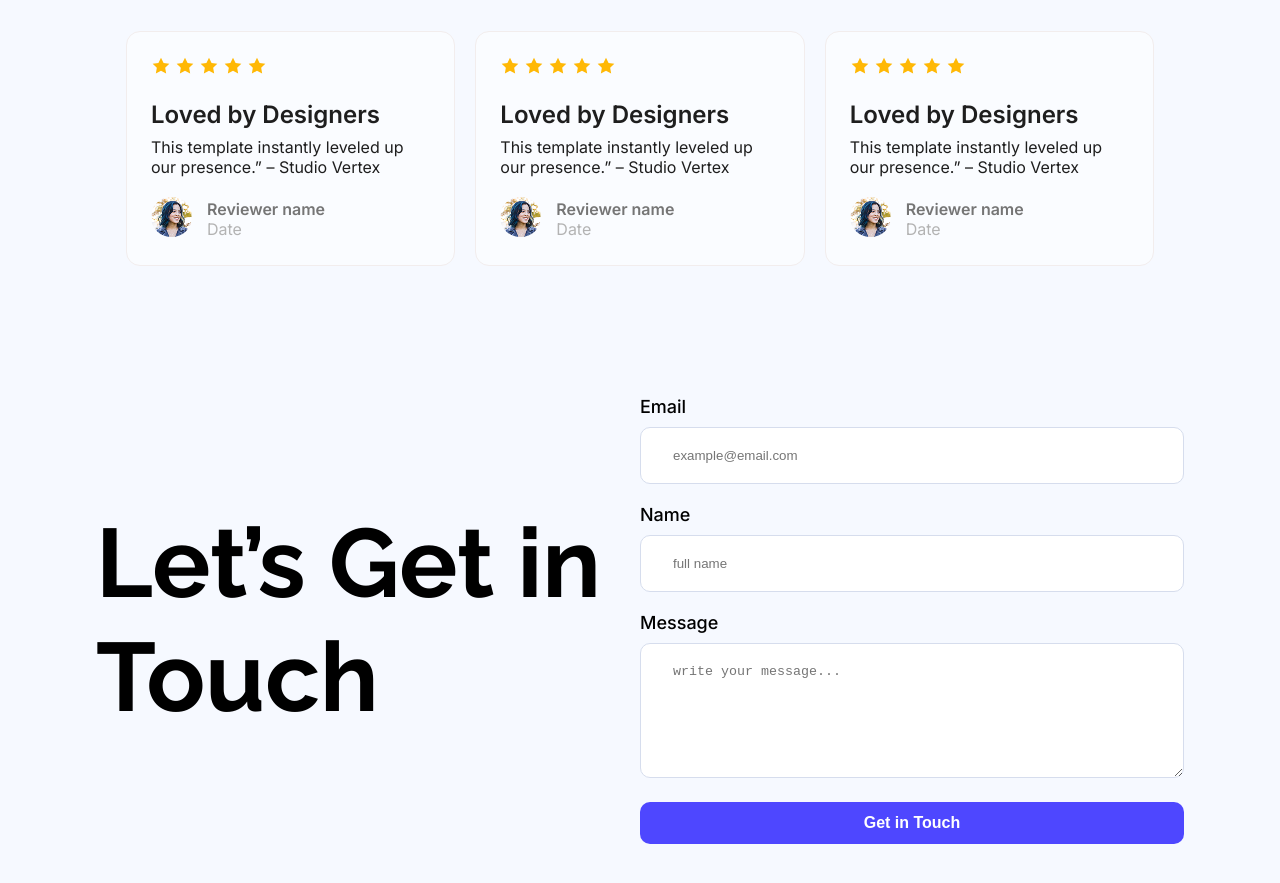
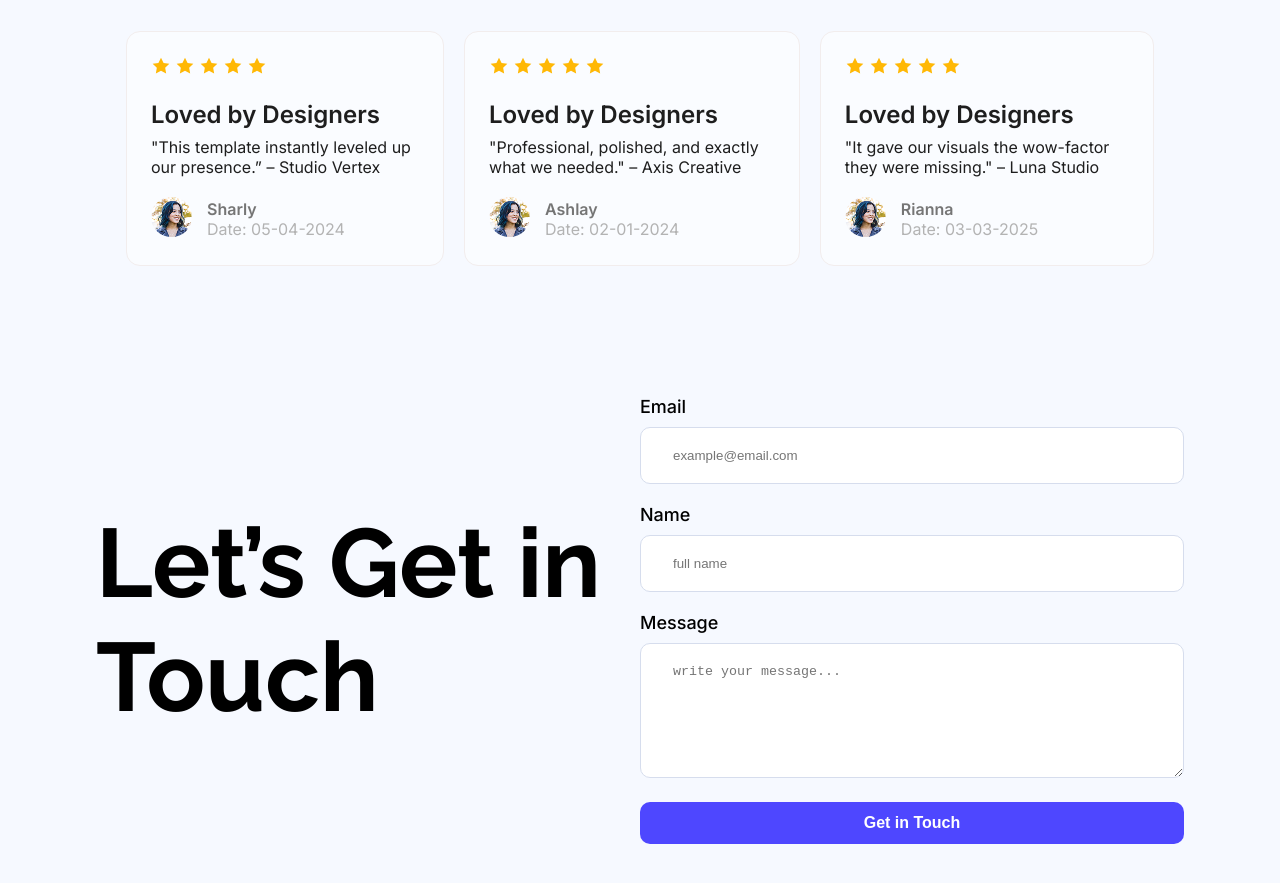
Before and after one commit to web-developer-mehede/Landing-Launchpad-Assignment, a plain HTML site: page index.html in a window 1280 px wide. Shown: the part 1740-2623 px from the top of the page. Drawn offline with Linux system fonts and the light colour scheme.

Commit message:
full website done

```diff
--- a/index.html
+++ b/index.html
@@ -80,14 +80,14 @@
                     <div class="review">
                         <img src="Assets/star.svg" alt="">
                         <h4 class="review-title">Loved by Designers</h4>
-                        <p class="review-description">This template instantly leveled up our presence.” – Studio Vertex</p>
+                        <p class="review-description">"This template instantly leveled up our presence.” – Studio Vertex</p>
                         <div class="user-info">
                             <div class="user-img">
                                 <img src="Assets/avatar.png" alt="">
                             </div>
                             <div class="user-data">
-                                <h5 class="user-data-name">Reviewer name</h5>
-                                <p class="user-data-date">Date</p>
+                                <h5 class="user-data-name">Sharly</h5>
+                                <p class="user-data-date">Date: 05-04-2024</p>
                             </div>
                         </div>
                     </div>
@@ -96,14 +96,14 @@
                         <h4 class="review-title">
                             Loved by Designers
                         </h4>
-                        <p class="review-description">This template instantly leveled up our presence.” – Studio Vertex</p>
+                        <p class="review-description">"Professional, polished, and exactly what we needed." – Axis Creative</p>
                         <div class="user-info">
                             <div class="user-img">
                                 <img src="Assets/avatar.png" alt="">
                             </div>
                             <div class="user-data">
-                                <h5 class="user-data-name">Reviewer name</h5>
-                                <p class="user-data-date">Date</p>
+                                <h5 class="user-data-name">Ashlay</h5>
+                                <p class="user-data-date">Date: 02-01-2024</p>
                             </div>
                         </div>
                     </div>
@@ -112,14 +112,14 @@
                         <h4 class="review-title">
                             Loved by Designers
                         </h4>
-                        <p class="review-description">This template instantly leveled up our presence.” – Studio Vertex</p>
+                        <p class="review-description">"It gave our visuals the wow-factor they were missing." – Luna Studio</p>
                         <div class="user-info">
                             <div class="user-img">
                                 <img src="Assets/avatar.png" alt="">
                             </div>
                             <div class="user-data">
-                                <h5 class="user-data-name">Reviewer name</h5>
-                                <p class="user-data-date">Date</p>
+                                <h5 class="user-data-name">Rianna</h5>
+                                <p class="user-data-date">Date: 03-03-2025</p>
                             </div>
                         </div>
                     </div>
```
